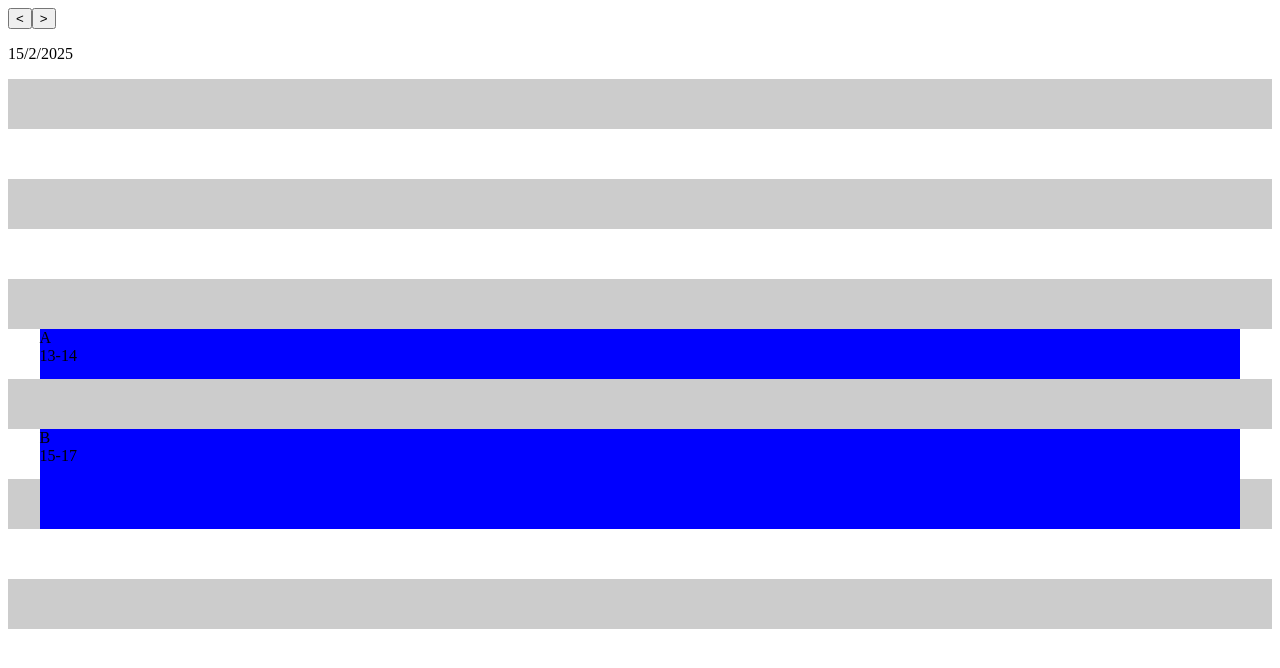
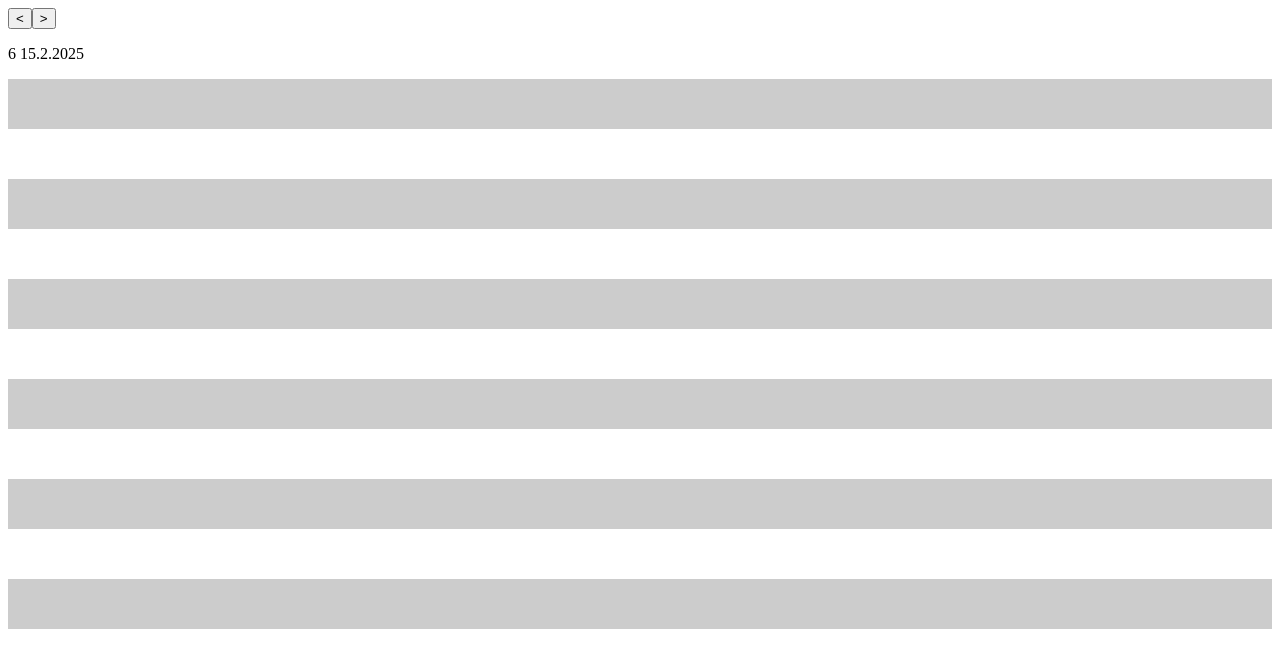
Before and after one commit to NorbertCode/plan-creator, a Next.js app: page / in a window 1280 px wide. Shown: the top 668 px of the page. Built offline with nearby package versions, Linux system fonts and the light colour scheme.

Commit message:
classes now only appear between their specified dates

```diff
--- a/src/app/column.js
+++ b/src/app/column.js
@@ -1,6 +1,16 @@
 import ClassBlock from "./classBlock.js";
 
-export default function Column({ day, date, classes, timeStart, timeEnd, height }) {;
+function convertToDate(dateStr) {
+    const dateSplit = dateStr.split(".");
+    return new Date(dateSplit[2], dateSplit[1] - 1, dateSplit[0]);
+}
+
+function isDateBetween(currentDateStr, startDateStr, endDateStr) {
+    const currentDate = convertToDate(currentDateStr);
+    return convertToDate(startDateStr) <= currentDate && currentDate <= convertToDate(endDateStr);
+}
+
+export default function Column({ day, date, plan, timeStart, timeEnd, height }) {;
     function mapToClassBlock(classData, index) {;
         return (
             <ClassBlock key={index} name={classData.name} timeStart={classData.timeStart}
@@ -10,13 +20,26 @@ export default function Column({ day, date, classes, timeStart, timeEnd, height
 
     const hourGap = height / (timeEnd - timeStart);
     const background = "repeating-linear-gradient(0deg, #fff, #fff " + hourGap + "px, #ccc " + hourGap + "px, #ccc " + hourGap * 2 + "px)"
+
+    const currentDayClasses = [];
+    for (let i = 0; i < plan.length; i++) {
+        if (day == plan[i].day) {
+            for (let j = 0; j < plan[i].classes.length; j++) {
+                const thisClass = plan[i].classes[j]
+                if (isDateBetween(date, thisClass.dateStart, thisClass.dateEnd)) {
+                    currentDayClasses.push(thisClass)
+                }
+            }
+        }
+    }
+
     return (
         <div className="column">
             <div className="columnHeader">
-                <p>{date}</p>
+                <p>{day} {date}</p>
             </div>
             <div className="columnContent" style={{height: height, background: background}}>
-                {classes.map((item, index) => mapToClassBlock(item, index))}
+                {currentDayClasses.map((item, index) => mapToClassBlock(item, index))}
             </div>
         </div>
     );
--- a/src/app/page.js
+++ b/src/app/page.js
@@ -8,7 +8,7 @@ function formatDate(date) {
     const day = date.getDate();
     const month = date.getMonth() + 1;
     const year = date.getYear() + 1900;
-    return day + "/" + month + "/" + year;
+    return day + "." + month + "." + year;
 }
 
 const date = new Date(Date.now()); // Holds the date as a modifiable object
@@ -16,9 +16,31 @@ let weekday = date.getDay();
 const dateIncrement = 1;
 
 export default function Page() {
-    const classes = [
-        {name: "A", timeStart: 13, timeEnd: 14},
-        {name: "B", timeStart: 15, timeEnd: 17}
+    const plan = [
+        {
+            day: 1,
+            classes: [
+                {
+                    name: "A",
+                    timeStart: 11,
+                    timeEnd: 13,
+                    dateStart: "17.2.2025",
+                    dateEnd: "17.3.2025"
+                }
+            ]
+        },
+        {
+            day: 2,
+            classes: [
+                {
+                    name: "B",
+                    timeStart: 15,
+                    timeEnd: 16,
+                    dateStart: "17.1.2025",
+                    dateEnd: "17.2.2025"
+                }
+            ]
+        }
     ];
 
     const [dateStr, setDate] = useState(formatDate(date));
@@ -34,7 +56,7 @@ export default function Page() {
         <div>
             <DateSwitch onClick={decrementDate} text="<"/>
             <DateSwitch onClick={incrementDate} text=">"/>
-            <Column day={weekday} date={dateStr} classes={classes} timeStart={8} timeEnd={20} height={600}/>
+            <Column day={weekday} date={dateStr} plan={plan} timeStart={8} timeEnd={20} height={600}/>
         </div>
     );
 }
```
